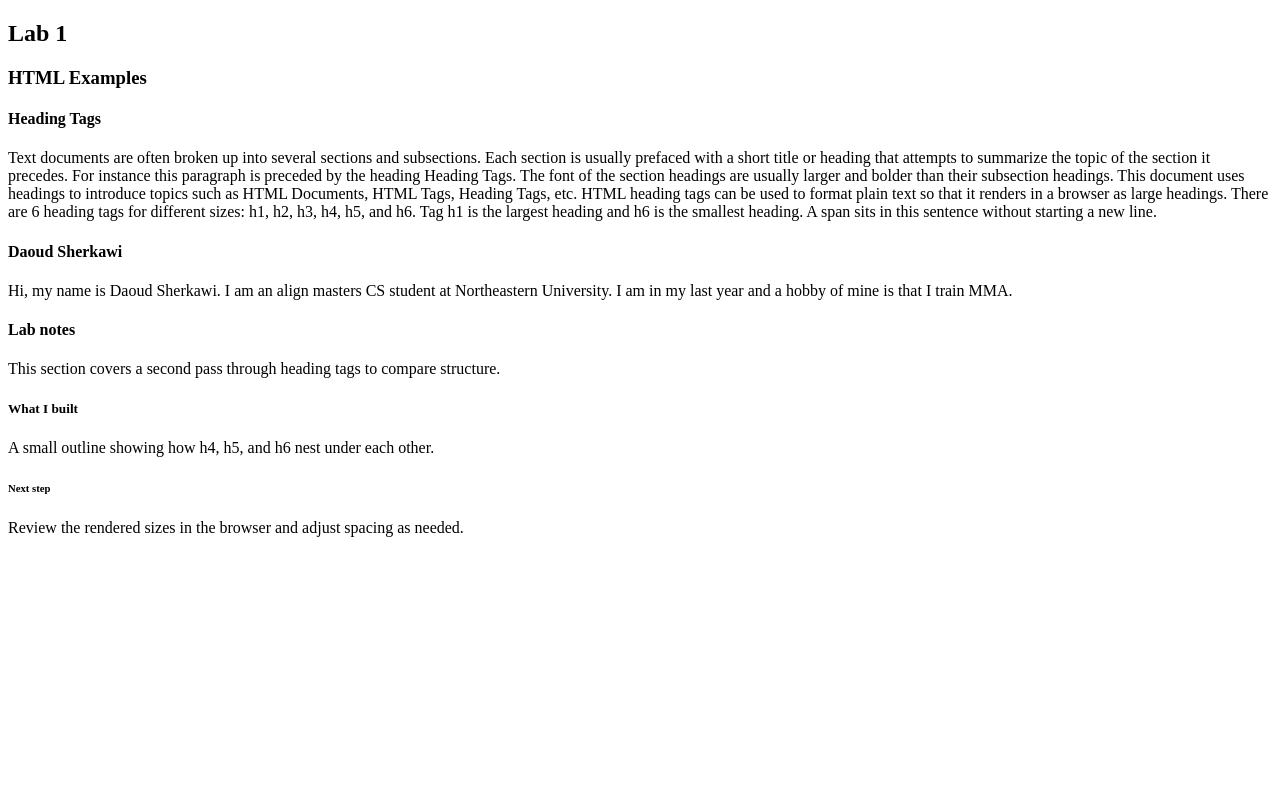
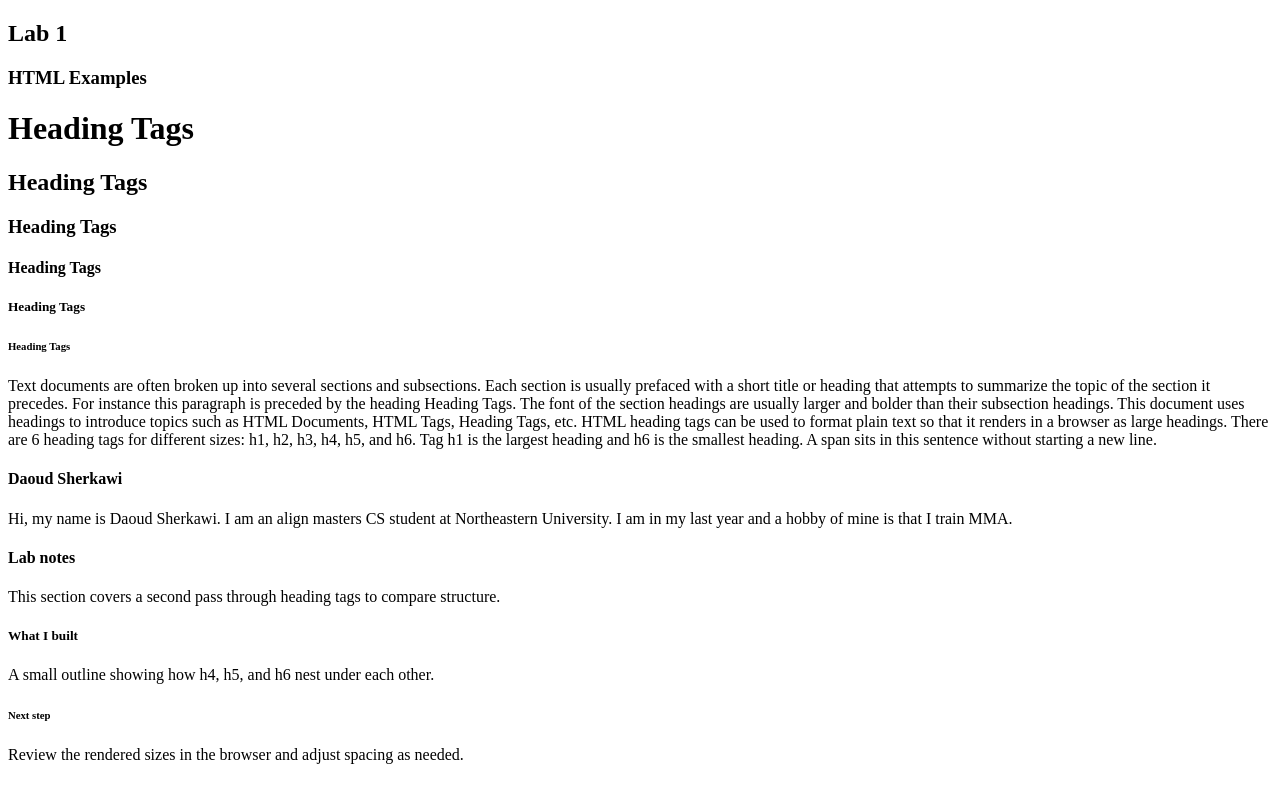
Before and after one commit to dssherka/kambaz-next-js-cs5610-09-fa26-tues, a Next.js app: page /labs/lab1 in a window 1280 px wide. Built offline with nearby package versions, Linux system fonts and the light colour scheme.

Commit message:
Add heading tags and update Lab1 component structure

```diff
--- a/app/labs/lab1/HeadingTags.tsx
+++ b/app/labs/lab1/HeadingTags.tsx
@@ -2,7 +2,12 @@ export default function HeadingTags() {
   return (
     <>
     <div id="wd-h-tag">
+      <h1>Heading Tags</h1>
+      <h2>Heading Tags</h2>
+      <h3>Heading Tags</h3>
       <h4>Heading Tags</h4>
+      <h5>Heading Tags</h5>
+      <h6>Heading Tags</h6>
       Text documents are often broken up into several sections and subsections.
       Each section is usually prefaced with a short title or heading that
       attempts to summarize the topic of the section it precedes. For instance
@@ -16,10 +21,10 @@ export default function HeadingTags() {
       <span id="wd-inline-span">span</span> sits in this sentence without
       starting a new line.
     </div>
-    <div id="Daoud Sherkawi">
+    <div id="wd-your-heading">
         <h4>Daoud Sherkawi</h4>
         Hi, my name is Daoud Sherkawi. I am an align masters CS student at Northeastern University.
-        I am in my last year and a hobby of mine is that I train <span id="wd-daoud-inline-span">MMA</span>.
+        I am in my last year and a hobby of mine is that I train <span id="wd-your-span">MMA</span>.
     </div>
     <div id="wd-ai-headings">
         <h4>Lab notes</h4>
--- a/app/labs/lab1/page.tsx
+++ b/app/labs/lab1/page.tsx
@@ -7,7 +7,7 @@ export default function Lab1() {
       <h3>HTML Examples</h3>
       <HeadingTags />
       {/* do the next exercise here */}
-      <div id = "Daoud Sherkawi"> </div>
+
 
 
     </div>
```
